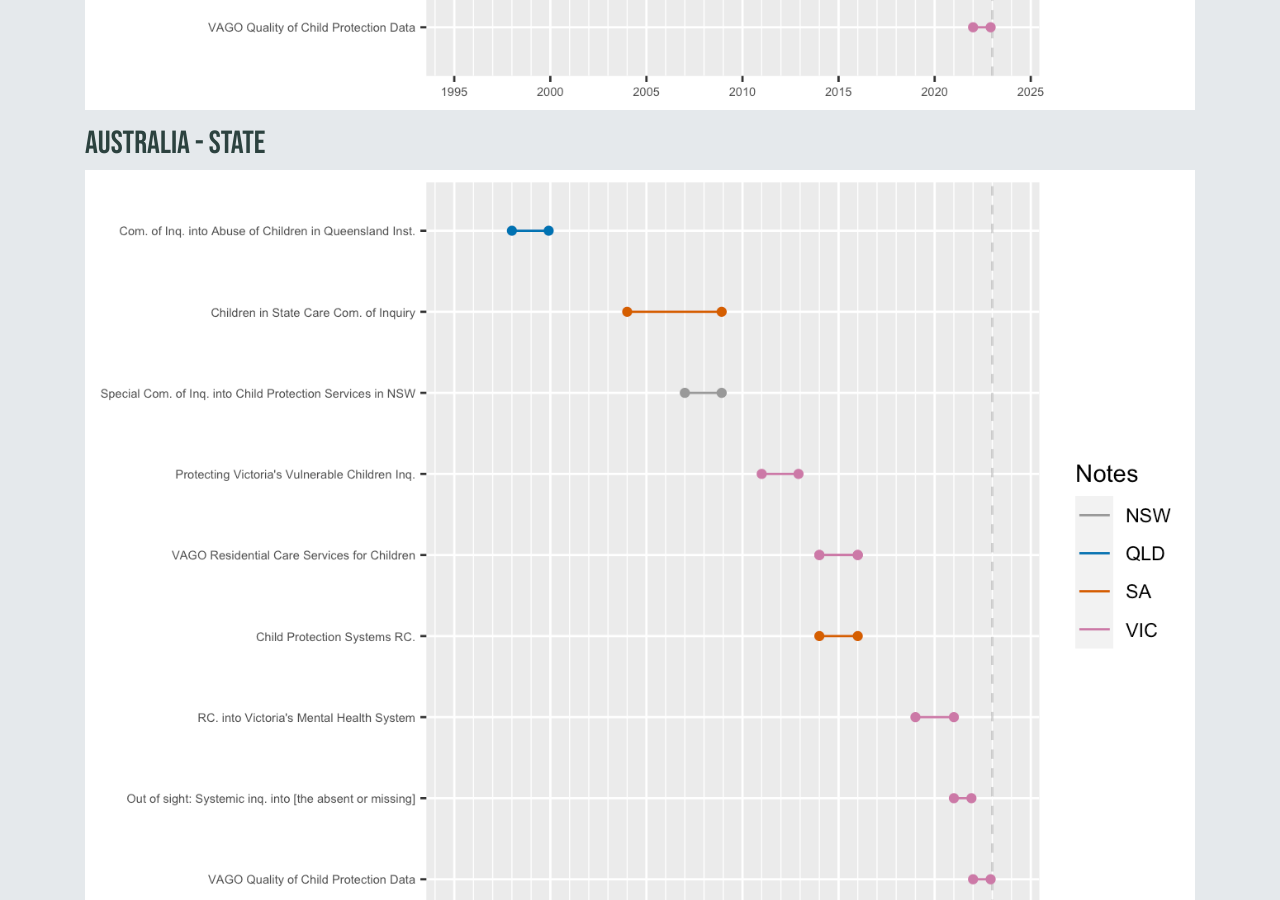
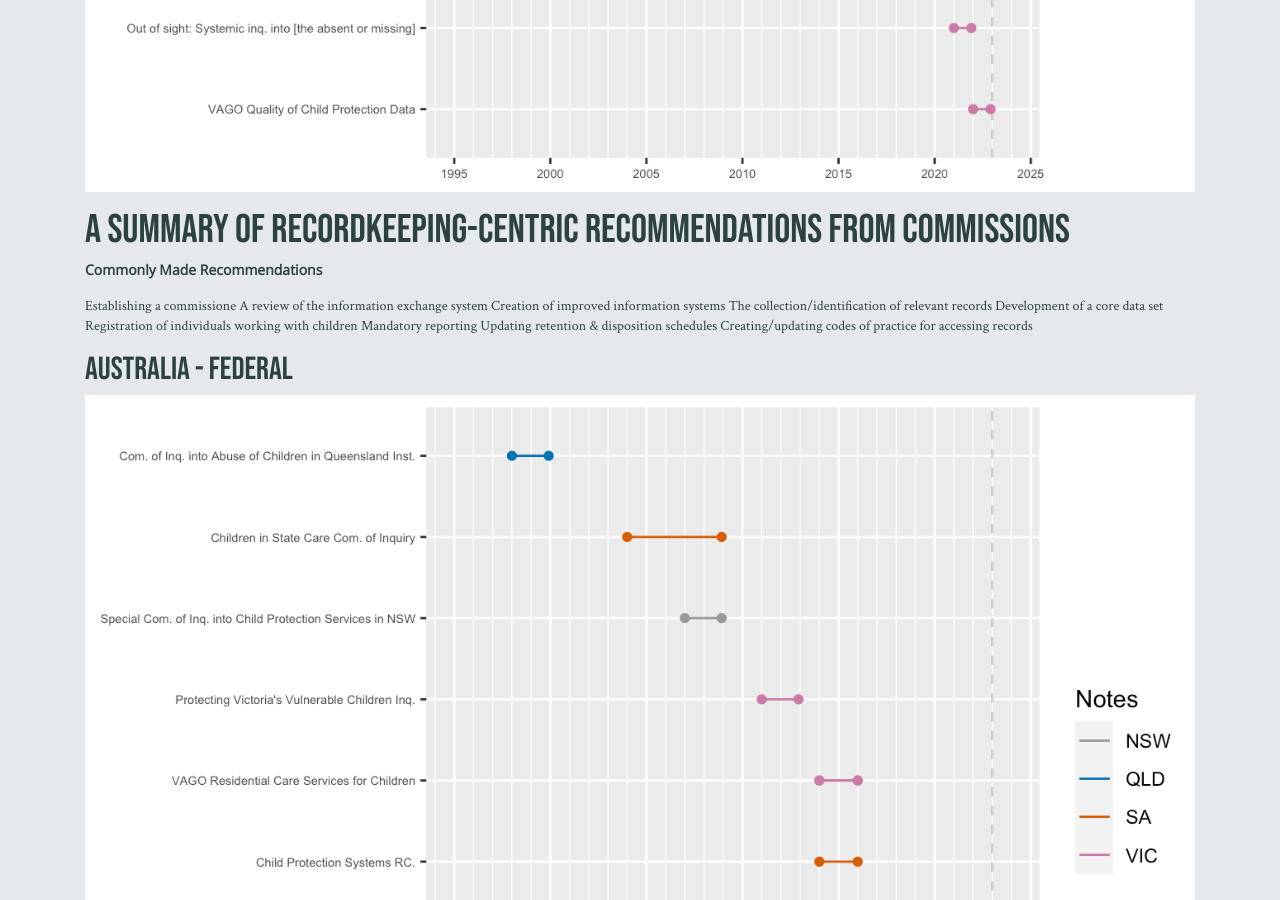
Before and after one commit to mxballin/recordkeeping-governance, a Jekyll site: the page built from pages/commissions.md, in a window 1280 px wide and 900 px high, scrolled down 2638 px. Built offline with Jekyll 4.4.1, drawn with Linux system fonts in a browser that asks for light colours; some web fonts are replaced.

Commit message:
Update commissions.md

```diff
--- a/pages/commissions.md
+++ b/pages/commissions.md
@@ -18,16 +18,27 @@
 
 ## Commissions Held Outside of Australia
 
-<img src="https://github.com/mxballin/recordkeeping-governance/blob/main/objects/AustraliaState.png" class="img-fluid" alt="Responsive image">
+<img src="https://raw.githubusercontent.com/mxballin/recordkeeping-governance/main/commissionsviz_files/figure-html/int-commissions-1.png" class="img-fluid" alt="Responsive image">
 
 ## Federal Australian Commissions
-<img src="https://github.com/mxballin/recordkeeping-governance/blob/main/objects/AustraliaFederal.png" class="img-fluid" alt="Responsive image">
+<img src="https://raw.githubusercontent.com/mxballin/recordkeeping-governance/main/commissionsviz_files/figure-html/federal-commissions-1.png" class="img-fluid" alt="Responsive image">
 
 ## State Australian Commissions
 <img src="https://raw.githubusercontent.com/mxballin/recordkeeping-governance/main/commissionsviz_files/figure-html/state-commissions-1.png" class="img-fluid" alt="Responsive image">
 
 
 # A Summary of Recordkeeping-Centric Recommendations from Commissions
+
+**Commonly Made Recommendations**
+> Establishing a commissione
+> A review of the information exchange system
+> Creation of improved information systems
+> The collection/identification of relevant records
+> Development of a core data set
+> Registration of individuals working with children
+> Mandatory reporting
+> Updating retention & disposition schedules
+> Creating/updating codes of practice for accessing records
 
 ## Australia - Federal
 <img src="https://raw.githubusercontent.com/mxballin/recordkeeping-governance/main/commissionsviz_files/figure-html/state-commissions-1.png" class="img-fluid" alt="Responsive image">
```
